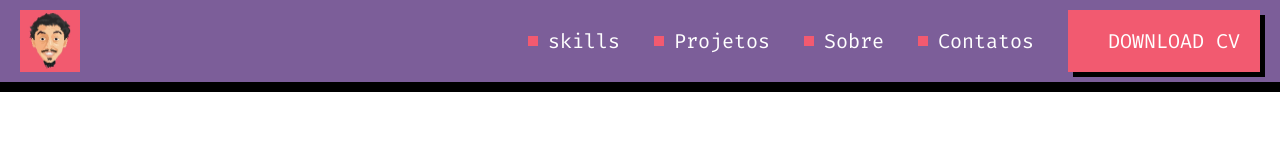
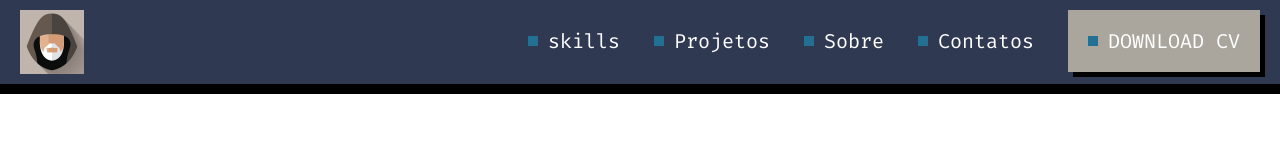
Before and after one commit to thallysvic17/JavaScript, a plain HTML site: page porjeto-portifolio/index.html in a window 1280 px wide. Drawn offline with Linux system fonts and the light colour scheme.

Commit message:
alteraçoes portifolio
header mod

```diff
--- a/porjeto-portifolio/index.html
+++ b/porjeto-portifolio/index.html
@@ -6,13 +6,13 @@
     <meta name="viewport" content="width=device-width, initial-scale=1.0">
     <link rel="preconnect" href="https://fonts.googleapis.com">
     <link rel="preconnect" href="https://fonts.gstatic.com" crossorigin>
-    <link href="https://fonts.googleapis.com/css2?family=Bungee&family=Fira+Code:wght@300;400&family=Noto+Sans&family=Roboto&display=swap" rel="stylesheet">
+    <link href="https://fonts.googleapis.com/css2?family=Bungee&family=Fira+Code:wght@300;400&family=Noto+Sans&family=Press+Start+2P&family=Roboto&display=swap" rel="stylesheet">
     <link rel="stylesheet" href="./style.css">
     <title>Projeto Portifolio</title>
 </head>
 <body>
     <header>
-        <img  src="imagens-projeto-portifolio/logo.png" alt="logo-portifolio">
+        <img src="./Imagens-Projeto-portifolio/Obi-Wan-icon.png" alt="starwars-icone">
         <nav>
             <a href="#">skills</a>
             <a href="#">Projetos</a>
--- a/porjeto-portifolio/style.css
+++ b/porjeto-portifolio/style.css
@@ -5,7 +5,7 @@ body{
 
 header {
     display: flex;
-    background-color: #7C5E99;
+    background-color: #303952;
     border-bottom: 10px solid #000;
     padding: 10px 20px;
     justify-content: space-between;
@@ -28,18 +28,28 @@ a {
     margin-right: 30px;
 }
 
+a::before{
+    content: '';
+    width: 10px;
+    height: 10px;
+    margin-right: 10px;
+    background-color: #227093;
+}
+
+a:hover{
+
+    box-shadow: 10px 10px 20px -12px #7efff5;
+}
+
 #button1{
 
-    background-color: #F25A70;
+    background-color: #aaa69d;
     padding: 18px 20px;
     box-shadow: 5px 5px 0px #000000;
     margin-right: 0;
 }
 
-a::before{
-    content: '';
-    width: 10px;
-    height: 10px;
-    margin-right: 10px;
-    background-color: #F25A70;
+#button1:hover{
+    background-color: #2d98da;
+    box-shadow: 10px 10px 40px -12px #7efff5;
 }
```
Also changed, not shown: porjeto-portifolio/Imagens-Projeto-portifolio/Obi-Wan-icon.png (added), porjeto-portifolio/Imagens-Projeto-portifolio/logo.png (deleted), porjeto-portifolio/Imagens-Projeto-portifolio/starwars_deaths-skills.jpg (added).
